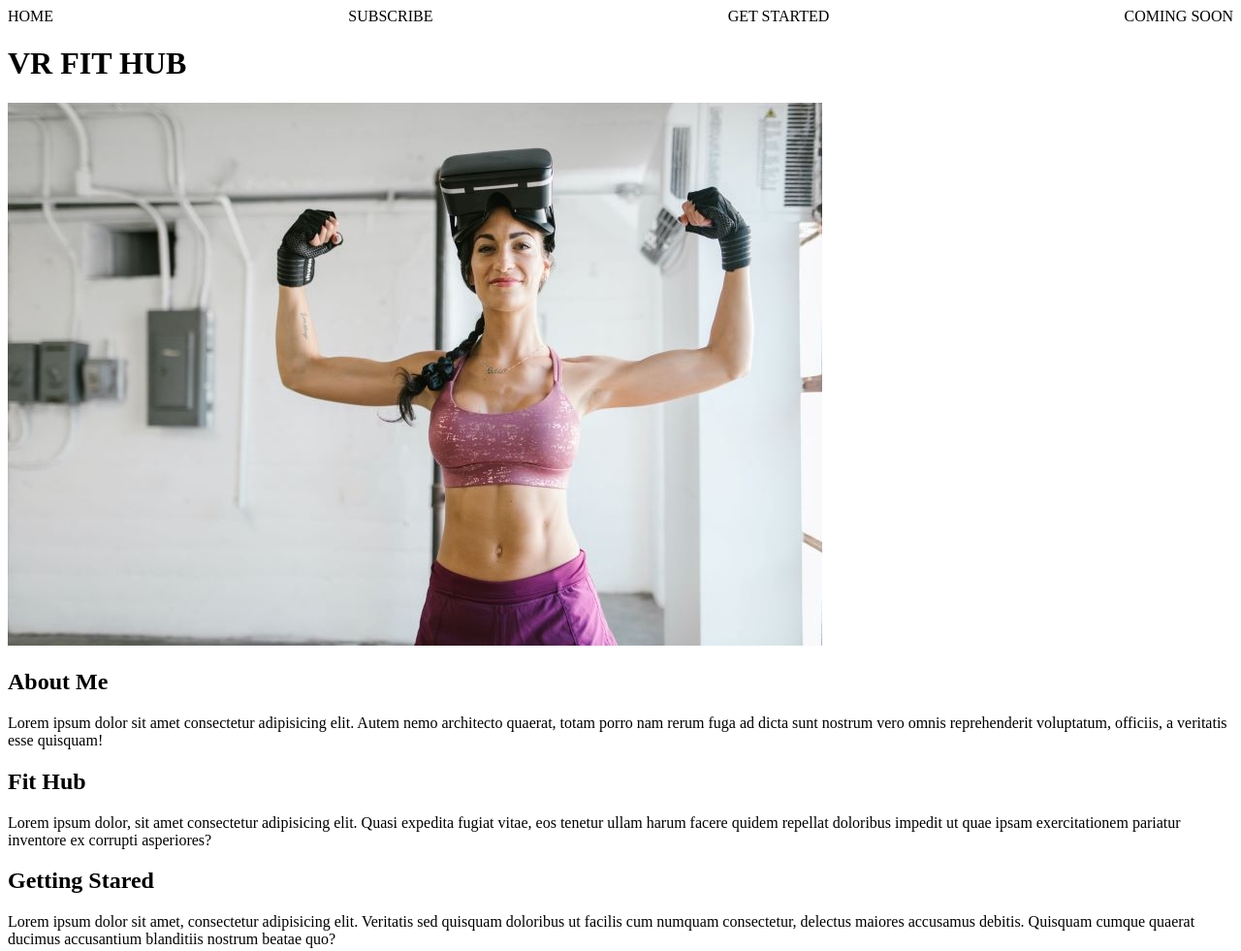
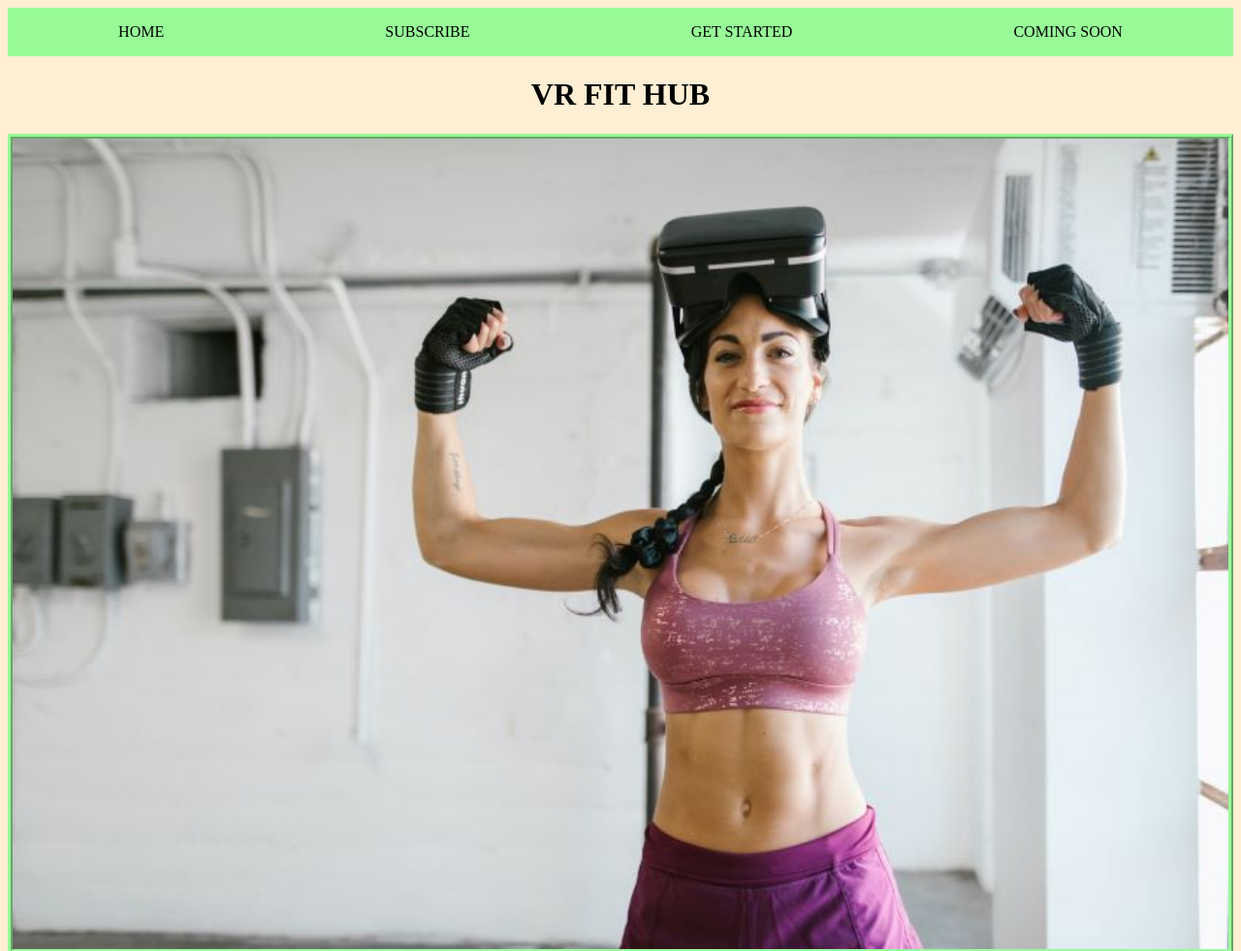
Before and after one commit to Bruce-Hopkins-Jr/first-website, a plain HTML site: page index.html in a window 1280 px wide. Shown: the top 981 px of the page at 97% size. Drawn offline with Linux system fonts and the light colour scheme.

Commit message:
Added css to first page of website

```diff
--- a/main.css
+++ b/main.css
@@ -1,7 +1,25 @@
+body{
+    background-color: papayawhip;
+    display: flex;
+    flex-direction: column;
+}
+
 .nav-bar{
     display: inline-flex;
     flex-wrap: wrap;
     flex-direction: row;
-    justify-content: space-between;
+    justify-content: space-around;
     width: 100%;
+    height: 50px;
+    align-content: center;
+    background-color: palegreen;
 }
+
+img{
+    max-width: 100%;
+    border: 5px ridge palegreen;
+}
+
+h1, h2{
+    text-align: center;
+}
```
